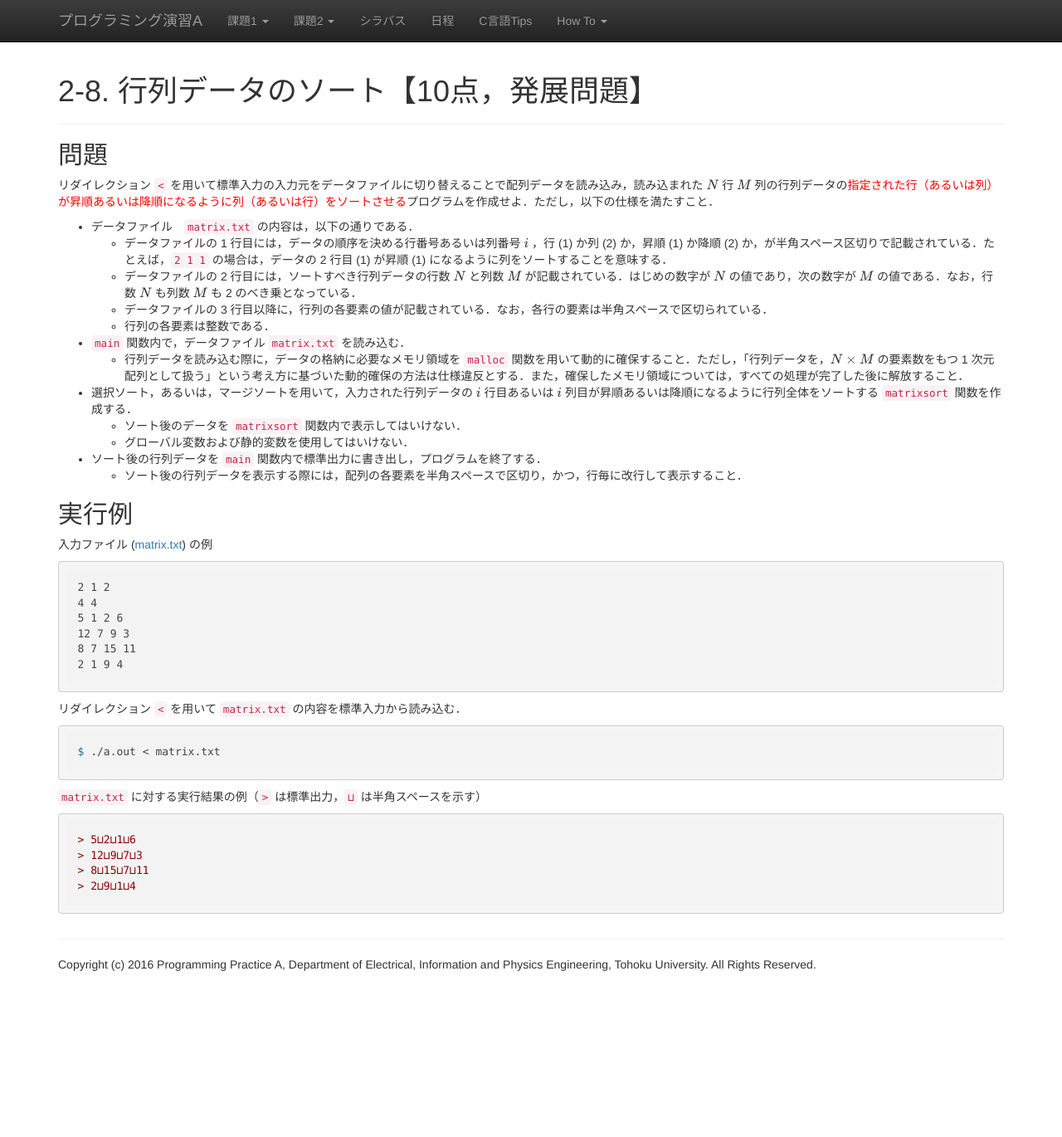
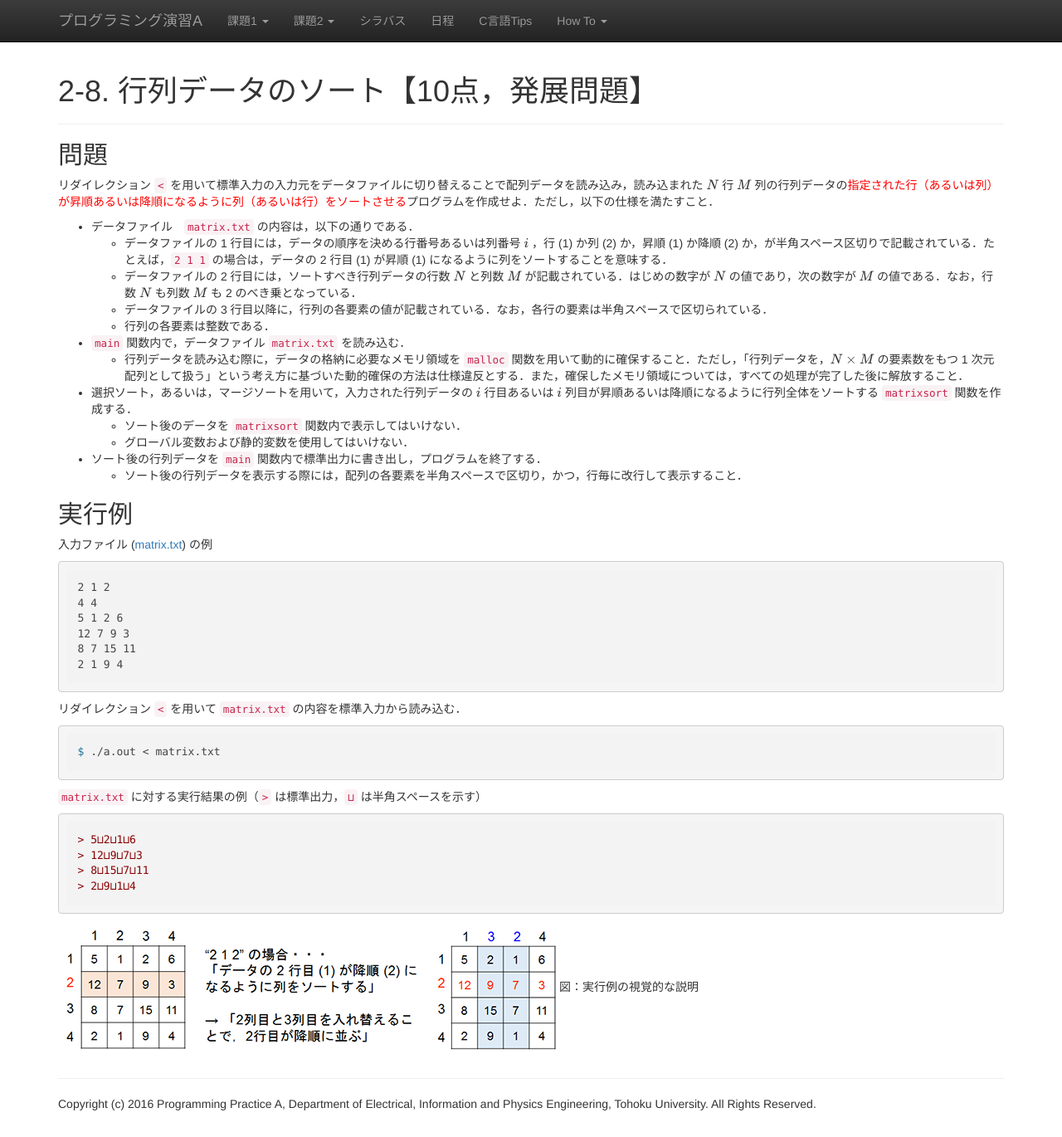
Before and after one commit to ecei-tohoku/ppa-public, a Jekyll site: the page built from kadai2/p28.md, in a window 1280 px wide and 1370 px high. Shown: the whole window at 83% size. Built offline with Jekyll 4.4.1, drawn with Linux system fonts in a browser that asks for light colours; nearby versions of some CDN libraries; formulas are drawn with MathJax 3.

Commit message:
Update p28.md

````diff
--- a/kadai2/p28.md
+++ b/kadai2/p28.md
@@ -45,3 +45,6 @@ $ ./a.out < matrix.txt
 > 8⊔15⊔7⊔11
 > 2⊔9⊔1⊔4
 ```
+
+![実行例の視覚的な説明](./p28.png "実行例の視覚的な説明")
+図：実行例の視覚的な説明
````
